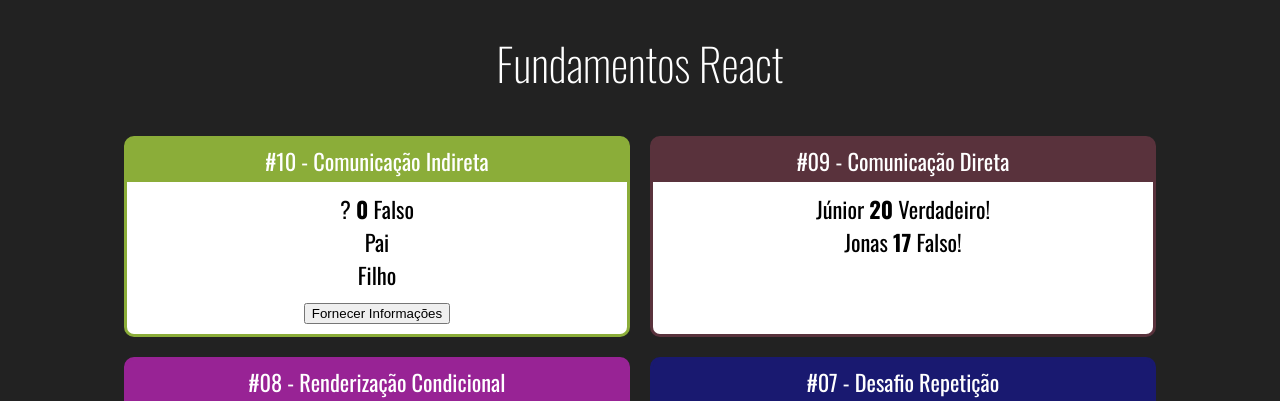
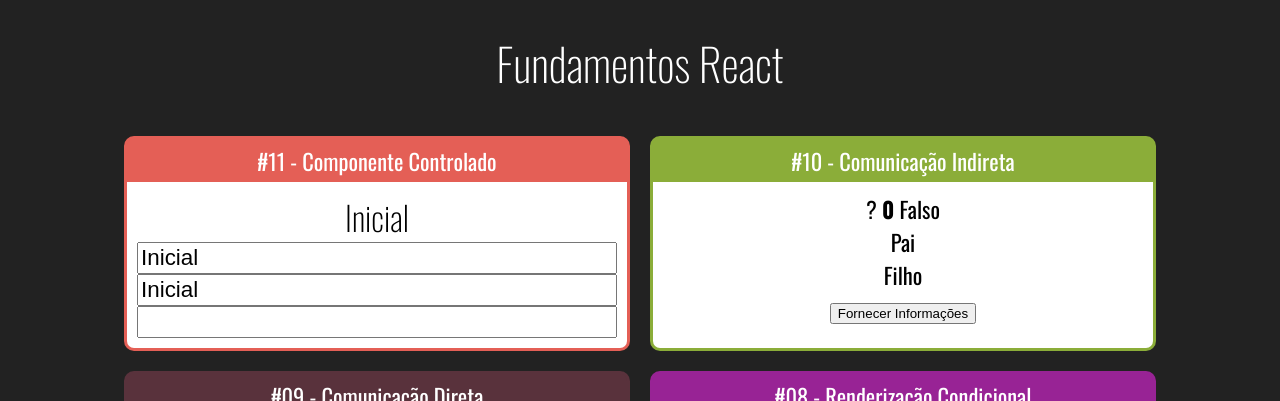
Before and after one commit to stanycruz/curso-react, a React (Create React App) app: page / in a window 1280 px wide. Shown: the top 401 px of the page. Built offline with nearby package versions, Linux system fonts and the light colour scheme.

Commit message:
Componente Controlado

```diff
--- a/src/App.jsx
+++ b/src/App.jsx
@@ -1,6 +1,7 @@
 import './App.css'
 import React from 'react'
 
+import Input from './components/formulario/Input'
 import IndiretaPai from './components/comunicacao/IndiretaPai'
 import DiretaPai from './components/comunicacao/DiretaPai'
 import UsuarioInfo from './components/condicional/UsuarioInfo'
@@ -20,6 +21,10 @@
         <h1>Fundamentos React</h1>
 
         <div className="Cards">
+            <Card titulo="#11 - Componente Controlado" color="#E45F56">
+                <Input></Input>
+            </Card>
+
             <Card titulo="#10 - Comunicação Indireta" color="#8BAD39">
                 <IndiretaPai></IndiretaPai>
             </Card>
--- /dev/null
+++ b/src/components/formulario/Input.css
@@ -0,0 +1,3 @@
+.Input input {
+    font-size: 1.4rem;
+}
--- /dev/null
+++ b/src/components/formulario/Input.jsx
@@ -0,0 +1,26 @@
+import './Input.css'
+import React, { useState } from 'react'
+
+export default props => {
+
+    const [valor, setValor] = useState('Inicial')
+
+    function quandoMudar(e) {
+        setValor(e.target.value)
+    }
+
+    return (
+        <div className="Input">
+            <h2>{valor}</h2>
+            <div style={{
+                display: 'flex',
+                flexDirection: 'column'
+            }}>
+                <input value={valor} onChange={quandoMudar} />
+                <input value={valor} readOnly />
+                <input value={undefined} />
+            </div>
+
+        </div>
+    )
+}
```
